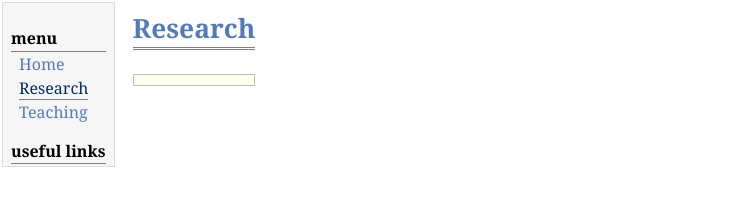
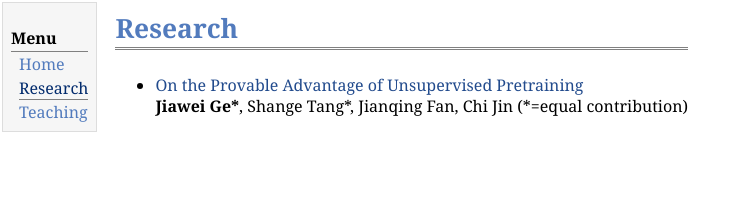
Before and after one commit to JiaweiGe0416/JiaweiGe0416.github.io, a plain HTML site: page research.html in a window 1280 px wide. Shown: the whole page, without its empty margins (0-748 px from the left). Drawn offline with Linux system fonts and the light colour scheme.

Commit message:
update research

```diff
--- a/research.html
+++ b/research.html
@@ -11,19 +11,20 @@
 <table summary="Table for page layout." id="tlayout">
 <tr valign="top">
 <td id="layout-menu">
-<div class="menu-category">menu</div>
+<div class="menu-category">Menu</div>
 <div class="menu-item"><a href="index.html">Home</a></div>
 <div class="menu-item"><a href="research.html" class="current">Research</a></div>
 <div class="menu-item"><a href="teaching.html">Teaching</a></div>
-<div class="menu-category">useful links</div>
 </td>
 <td id="layout-content">
 <div id="toptitle">
 <h1>Research</h1>
 </div>
-<div class="infoblock">
-<div class="blockcontent">
-</div></div>
+<ul>
+<li><p><a href="https://arxiv.org/abs/2303.01566">On the Provable Advantage of Unsupervised Pretraining</a><br />
+<b>Jiawei Ge*</b>, Shange Tang*, Jianqing Fan, Chi Jin (*=equal contribution)</p>
+</li>
+</ul>
 </td>
 </tr>
 </table>
```
Also changed, not shown: index.html (+1 -1 lines), teaching.html (+1 -5 lines), 3 other files.
